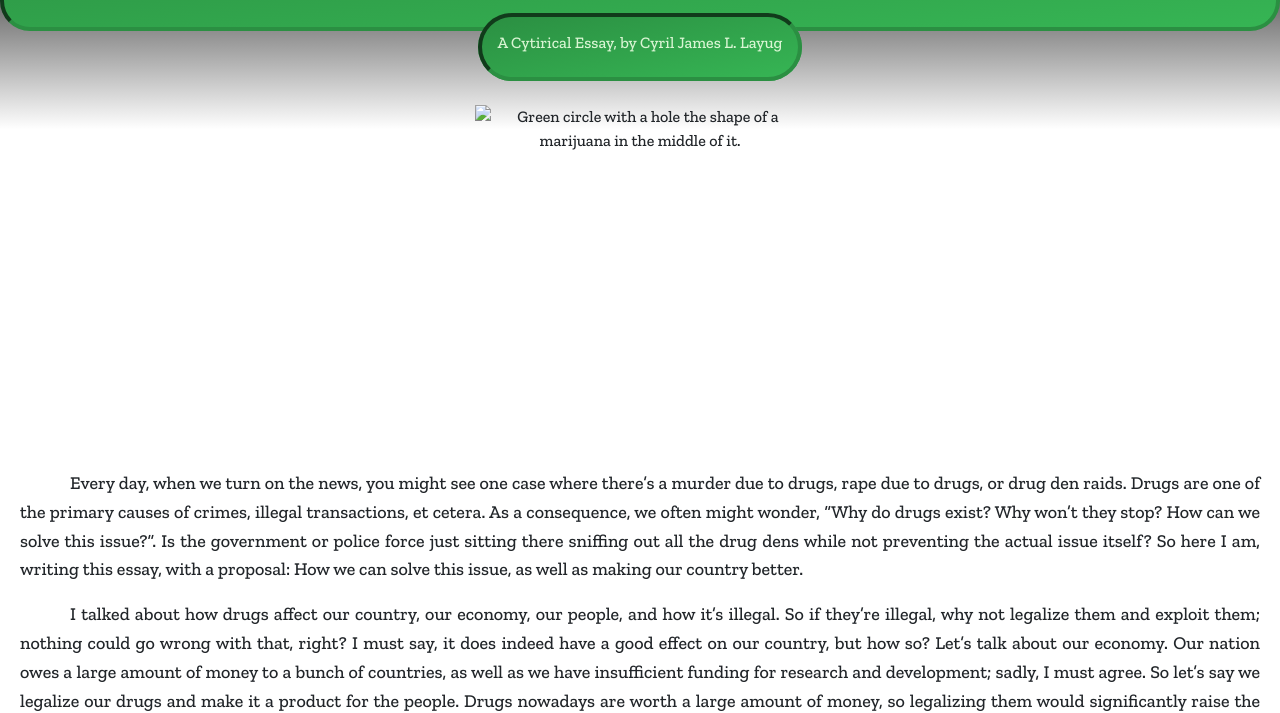
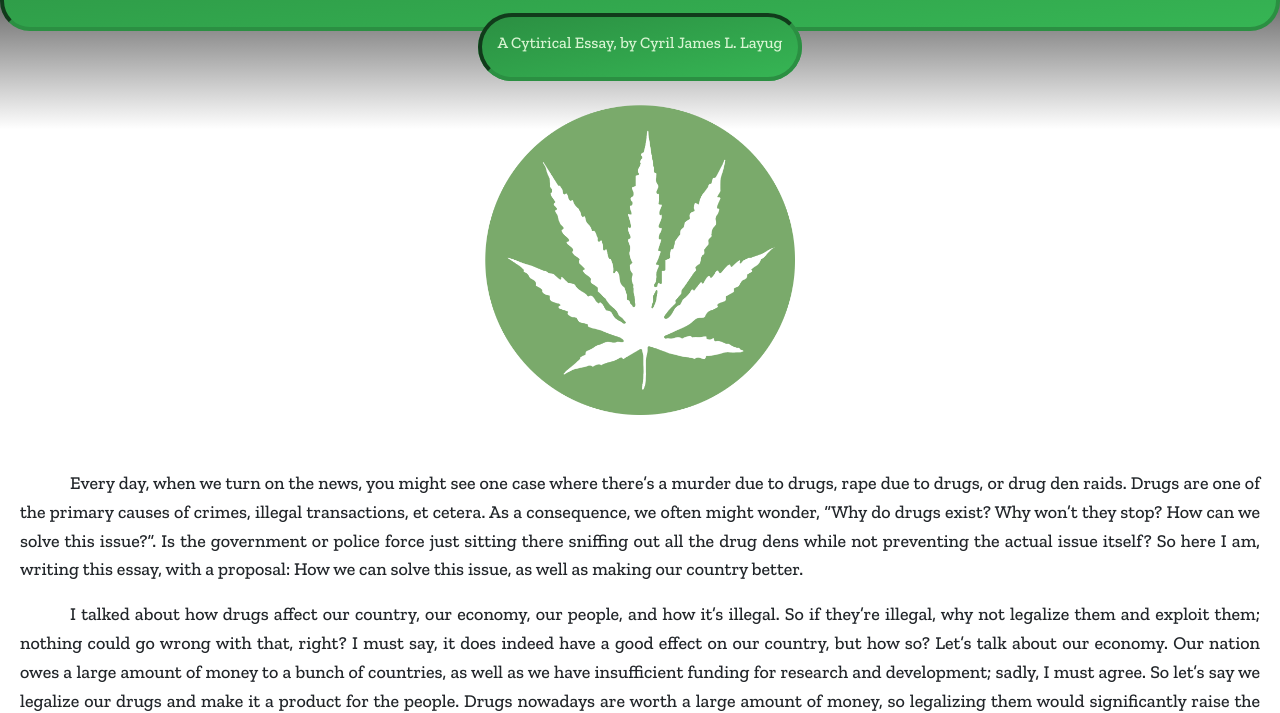
Before and after one commit to Cy-Ki/CS-Project, a plain HTML site: page content.html in a window 1280 px wide. Shown: the part 93-806 px from the top of the page. Drawn offline with nearby package versions, Linux system fonts and the light colour scheme.

Commit message:
Update content.html

```diff
--- a/content.html
+++ b/content.html
@@ -143,7 +143,7 @@
 			<p><span id="headertitledesc">A Cytirical Essay, by Cyril James L. Layug</span></p>
 			<br>
 			<div id="headerimg">
-				<img src="Images/HeroinDisguise.png" alt="Green circle with a hole the shape of a marijuana in the middle of it." width= "310" height= "310">
+				<img src="HeroinDisguise.png" alt="Green circle with a hole the shape of a marijuana in the middle of it." width= "310" height= "310">
 			</div>
 		</div>
 		<br>
```
